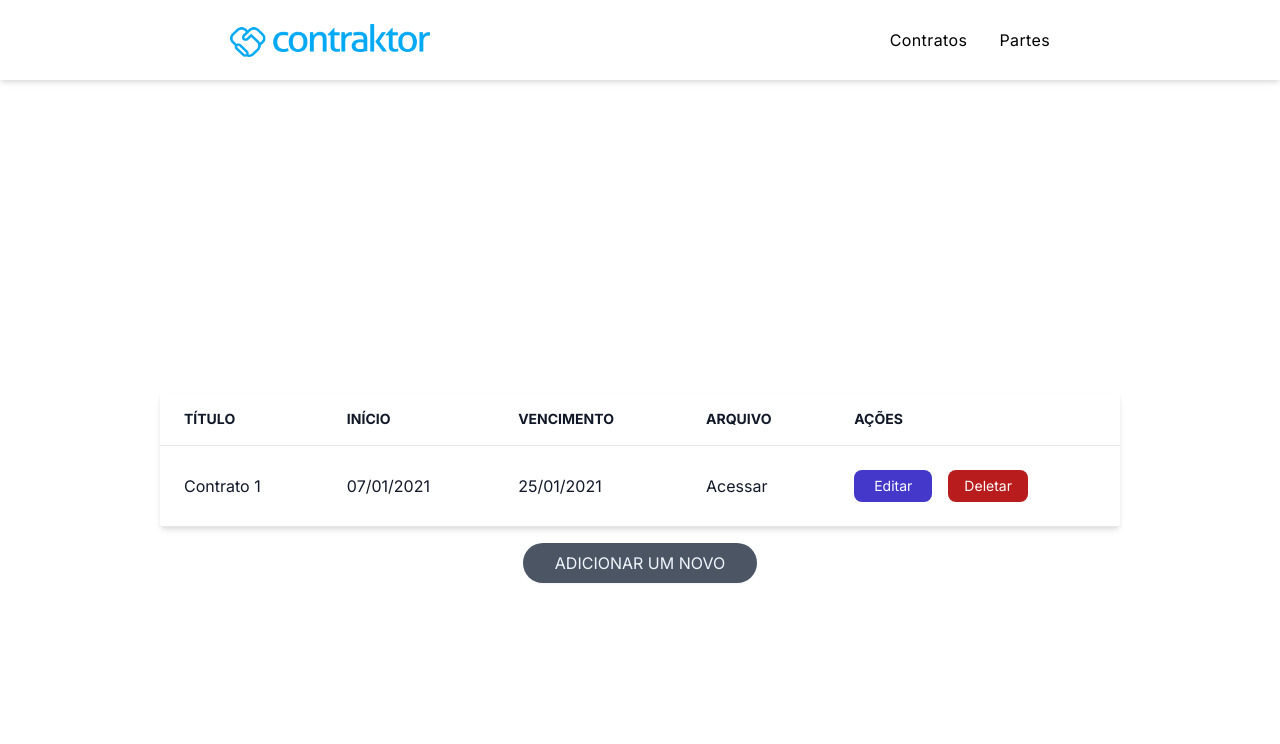
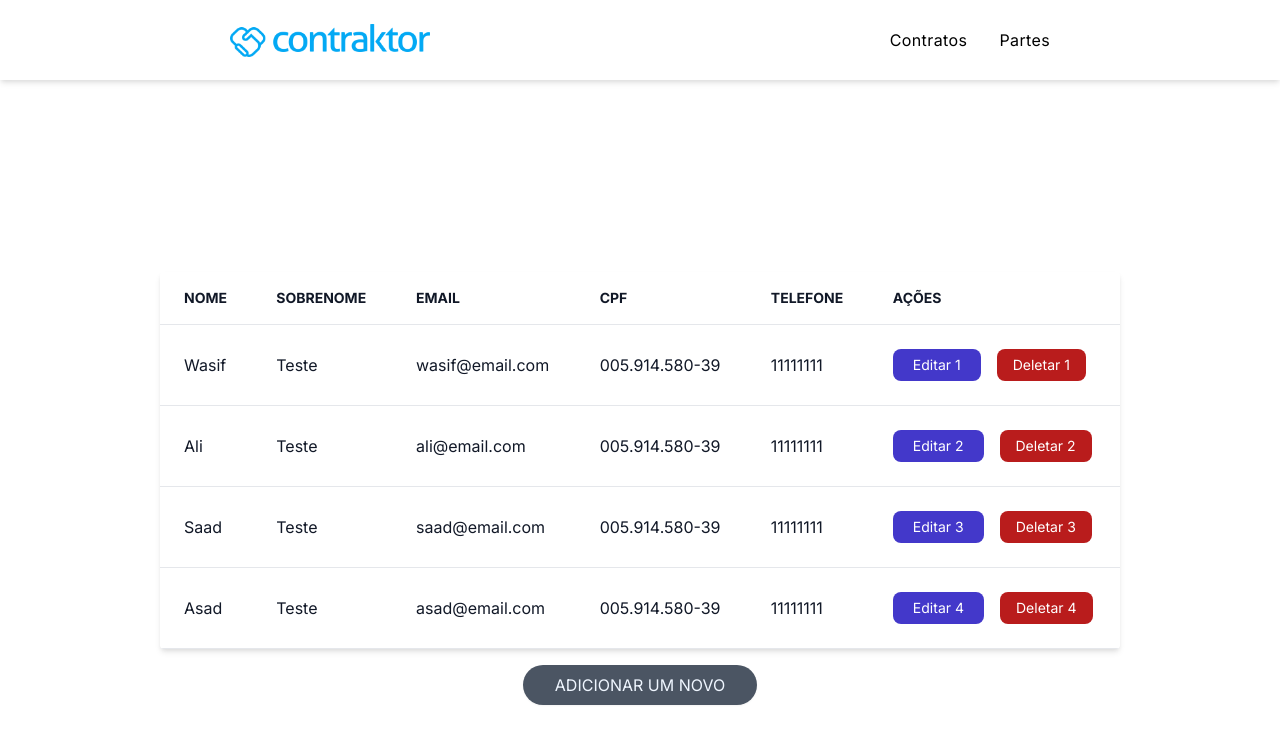
Before and after one commit to LuizHAP/contraktor-test-frontend, a Next.js app: page /partes in a window 1280 px wide. Shown: the top 744 px of the page. Built offline with nearby package versions, Linux system fonts and the light colour scheme.

Commit message:
feat(tables): create components to each table

```diff
--- a/src/components/molecules/Table/Table.tsx
+++ /dev/null
@@ -1,57 +0,0 @@
-import React from 'react'
-
-const Table: React.FC = () => {
-  return (
-    <div className="container w-full mx-auto shadow-md rounded my-4 overflow-x-auto max-h-96">
-      <div className="overflow-y flex-grow">
-        <table className="text-left w-full">
-          <thead>
-            <tr>
-              <th className="py-4 px-6 bg-grey-lightest font-bold uppercase text-sm text-grey-dark border-b border-grey-light">
-                Título
-              </th>
-              <th className="hidden md:table-cell py-4 px-6 bg-grey-lightest font-bold uppercase text-sm text-grey-dark border-b border-grey-light">
-                Início
-              </th>
-              <th className="hidden md:table-cell py-4 px-6 bg-grey-lightest font-bold uppercase text-sm text-grey-dark border-b border-grey-light">
-                Vencimento
-              </th>
-              <th className="py-4 px-6 bg-grey-lightest font-bold uppercase text-sm text-grey-dark border-b border-grey-light">
-                Arquivo
-              </th>
-              <th className="py-4 px-6 bg-grey-lightest font-bold uppercase text-sm text-grey-dark border-b border-grey-light">
-                Ações
-              </th>
-            </tr>
-          </thead>
-          <tbody>
-            <tr className="hover:bg-grey-lighter">
-              <td className="py-4 px-6 border-b border-grey-light">
-                Contrato 1
-              </td>
-              <td className="hidden md:table-cell md:visible py-4 px-6 border-b border-grey-light">
-                07/01/2021
-              </td>
-              <td className="hidden md:table-cell py-4 px-6 border-b border-grey-light">
-                25/01/2021
-              </td>
-              <td className="py-4 px-6 border-b border-grey-light">Acessar</td>
-              <td className="py-4 px-4 border-b border-grey-light">
-                <div>
-                  <button className="h-8 px-5 m-2 text-sm text-white transition-colors duration-150 bg-indigo-700 rounded-lg focus:shadow-outline hover:bg-indigo-800">
-                    Editar
-                  </button>
-                  <button className="h-8 px-4 m-2 text-sm text-white transition-colors duration-150 bg-red-700 rounded-lg focus:shadow-outline hover:bg-red-800">
-                    Deletar
-                  </button>
-                </div>
-              </td>
-            </tr>
-          </tbody>
-        </table>
-      </div>
-    </div>
-  )
-}
-
-export default Table
--- a/src/components/molecules/Table/index.ts
+++ /dev/null
@@ -1,2 +0,0 @@
-export { default } from './Table'
-export * from './Table'
--- /dev/null
+++ b/src/components/molecules/TableContracts/TableContracts.tsx
@@ -0,0 +1,80 @@
+import React from 'react'
+
+interface TableProps {
+  data?: Object
+}
+
+const TableContracts: React.FC<TableProps> = ({ data }) => {
+  const renderTableHeader = () => {
+    let header = Object.keys(data[0])
+    return header.map((key, index) => {
+      return (
+        <th
+          className="py-4 px-6 bg-grey-lightest font-bold uppercase text-sm text-grey-dark border-b border-grey-light"
+          key={index}
+        >
+          {key}
+        </th>
+      )
+    })
+  }
+
+  const renderTableData = () => {
+    return data.map((contract, index) => {
+      const { id, title, initialDate, dueDate, file } = contract
+      return (
+        <tr className="hover:bg-grey-lighter" key={index}>
+          <td className="py-4 px-6 border-b border-grey-light">{title}</td>
+          <td className="hidden md:table-cell py-4 px-6 border-b border-grey-light">
+            {initialDate}
+          </td>
+          <td className="hidden md:table-cell py-4 px-6 border-b border-grey-light">
+            {dueDate}
+          </td>
+          <td className="hidden md:table-cell py-4 px-6 border-b border-grey-light">{file}</td>
+          <td className="py-4 px-4 border-b border-grey-light">
+            <div>
+              <button className="h-8 px-5 m-2 text-sm text-white transition-colors duration-150 bg-indigo-700 rounded-lg focus:shadow-outline hover:bg-indigo-800">
+                Editar {id}
+              </button>
+              <button className="h-8 px-4 m-2 text-sm text-white transition-colors duration-150 bg-red-700 rounded-lg focus:shadow-outline hover:bg-red-800">
+                Deletar {id}
+              </button>
+            </div>
+          </td>
+        </tr>
+      )
+    })
+  }
+
+  return (
+    <div className="container w-full mx-auto shadow-md rounded my-4 overflow-x-auto max-h-96">
+      <div className="overflow-y flex-grow">
+        <table className="text-left w-full">
+          <thead>
+            <tr>
+              <th className="py-4 px-6 bg-grey-lightest font-bold uppercase text-sm text-grey-dark border-b border-grey-light">
+                Título
+              </th>
+              <th className="hidden md:table-cell py-4 px-6 bg-grey-lightest font-bold uppercase text-sm text-grey-dark border-b border-grey-light">
+                Data de Início
+              </th>
+              <th className="hidden md:table-cell py-4 px-6 bg-grey-lightest font-bold uppercase text-sm text-grey-dark border-b border-grey-light">
+                Data de Vencimento
+              </th>
+              <th className="hidden md:table-cell py-4 px-6 bg-grey-lightest font-bold uppercase text-sm text-grey-dark border-b border-grey-light">
+                Arquivo
+              </th>
+              <th className="py-4 px-6 bg-grey-lightest font-bold uppercase text-sm text-grey-dark border-b border-grey-light">
+                Ações
+              </th>
+            </tr>
+          </thead>
+          <tbody>{renderTableData()}</tbody>
+        </table>
+      </div>
+    </div>
+  )
+}
+
+export default TableContracts
--- /dev/null
+++ b/src/components/molecules/TableContracts/index.ts
@@ -0,0 +1,2 @@
+export { default } from './TableContracts'
+export * from './TableContracts'
--- /dev/null
+++ b/src/components/molecules/TableParties/TableParties.tsx
@@ -0,0 +1,71 @@
+import React from 'react'
+
+interface TableProps {
+  data?: Object
+}
+
+const TableParties: React.FC<TableProps> = ({ data }) => {
+
+  const renderTableData = () => {
+    return data.map((parte, index) => {
+      const { id, name, lastname, email, cpf, telefone } = parte //destructuring
+      return (
+        <tr className="hover:bg-grey-lighter" key={index}>
+          <td className="py-4 px-6 border-b border-grey-light">{name}</td>
+          <td className="hidden md:table-cell py-4 px-6 border-b border-grey-light">{lastname}</td>
+          <td className="hidden md:table-cell py-4 px-6 border-b border-grey-light">
+            {email}
+          </td>
+          <td className="hidden md:table-cell py-4 px-6 border-b border-grey-light">{cpf}</td>
+          <td className="hidden md:table-cell py-4 px-6 border-b border-grey-light">
+            {telefone}
+          </td>
+          <td className="py-4 px-4 border-b border-grey-light">
+            <div>
+              <button className="h-8 px-5 m-2 text-sm text-white transition-colors duration-150 bg-indigo-700 rounded-lg focus:shadow-outline hover:bg-indigo-800">
+                Editar {id}
+              </button>
+              <button className="h-8 px-4 m-2 text-sm text-white transition-colors duration-150 bg-red-700 rounded-lg focus:shadow-outline hover:bg-red-800">
+                Deletar {id}
+              </button>
+            </div>
+          </td>
+        </tr>
+      )
+    })
+  }
+
+  return (
+    <div className="container w-full mx-auto shadow-md rounded my-4 overflow-x-auto max-h-96">
+      <div className="overflow-y flex-grow">
+        <table className="text-left w-full">
+          <thead>
+            <tr>
+              <th className="py-4 px-6 bg-grey-lightest font-bold uppercase text-sm text-grey-dark border-b border-grey-light">
+                Nome
+              </th>
+              <th className="hidden md:table-cell py-4 px-6 bg-grey-lightest font-bold uppercase text-sm text-grey-dark border-b border-grey-light">
+                Sobrenome
+              </th>
+              <th className="hidden md:table-cell  py-4 px-6 bg-grey-lightest font-bold uppercase text-sm text-grey-dark border-b border-grey-light">
+                Email
+              </th>
+              <th className="hidden md:table-cell py-4 px-6 bg-grey-lightest font-bold uppercase text-sm text-grey-dark border-b border-grey-light">
+                CPF
+              </th>
+              <th className="hidden md:table-cell  py-4 px-6 bg-grey-lightest font-bold uppercase text-sm text-grey-dark border-b border-grey-light">
+                Telefone
+              </th>
+              <th className="py-4 px-6 bg-grey-lightest font-bold uppercase text-sm text-grey-dark border-b border-grey-light">
+                Ações
+              </th>
+            </tr>
+          </thead>
+          <tbody>{renderTableData()}</tbody>
+        </table>
+      </div>
+    </div>
+  )
+}
+
+export default TableParties
--- /dev/null
+++ b/src/components/molecules/TableParties/index.ts
@@ -0,0 +1,2 @@
+export { default } from './TableParties'
+export * from './TableParties'
--- a/src/components/molecules/index.ts
+++ b/src/components/molecules/index.ts
@@ -1,2 +1,3 @@
 export { default as Header } from './Header'
-export { default as Table } from './Table'
+export { default as TableContracts } from './TableContracts'
+export { default as TableParties } from './TableParties'
--- a/src/pages/contratos.tsx
+++ b/src/pages/contratos.tsx
@@ -1,12 +1,23 @@
 import React from 'react'
 import { Layout } from '@/components/templates'
-import Table from '@/components/molecules/Table'
+import TableContracts from '@/components/molecules/TableContracts'
 import Button from '@/components/atoms/Button'
 
 const Contratos: React.FC = () => {
+
+  const contracts = [
+    {
+      id: 1,
+      title: '1231241',
+      initialDate: '06/12/2020',
+      dueDate: '06/12/2020',
+      file: 'CAMINHO.PDF'
+    }
+  ]
+
   return (
     <Layout title="Contratos - Contraktor">
-      <Table />
+      <TableContracts data={contracts} />
       <Button href="/contratos/novo" text="Adicionar um novo" />
     </Layout>
   )
--- a/src/pages/partes.tsx
+++ b/src/pages/partes.tsx
@@ -1,12 +1,47 @@
 import React from 'react'
 import { Layout } from '@/components/templates'
-import Table from '@/components/molecules/Table'
+import TableParties from '@/components/molecules/TableParties'
 import Button from '@/components/atoms/Button'
 
 const Partes: React.FC = () => {
+  const parties = [
+    {
+      id: 1,
+      name: 'Wasif',
+      lastname: 'Teste',
+      email: 'wasif@email.com',
+      cpf: '005.914.580-39',
+      telefone: '11111111'
+    },
+    {
+      id: 2,
+      name: 'Ali',
+      lastname: 'Teste',
+      email: 'ali@email.com',
+      cpf: '005.914.580-39',
+      telefone: '11111111'
+    },
+    {
+      id: 3,
+      name: 'Saad',
+      lastname: 'Teste',
+      email: 'saad@email.com',
+      cpf: '005.914.580-39',
+      telefone: '11111111'
+    },
+    {
+      id: 4,
+      name: 'Asad',
+      lastname: 'Teste',
+      email: 'asad@email.com',
+      cpf: '005.914.580-39',
+      telefone: '11111111'
+    }
+  ]
+
   return (
     <Layout title="Partes - Contraktor">
-      <Table />
+      <TableParties data={parties} />
       <Button href="/partes/novo" text="Adicionar um novo" />
     </Layout>
   )
```
